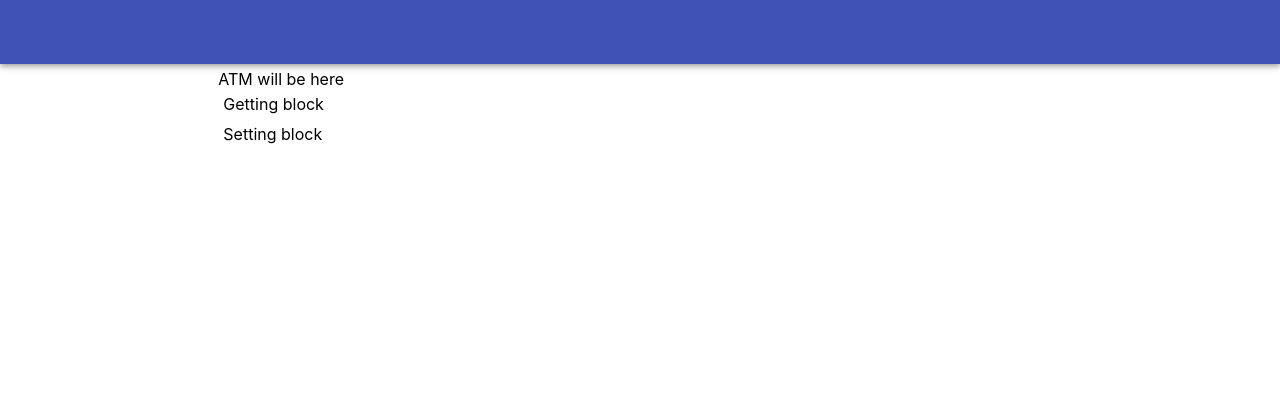
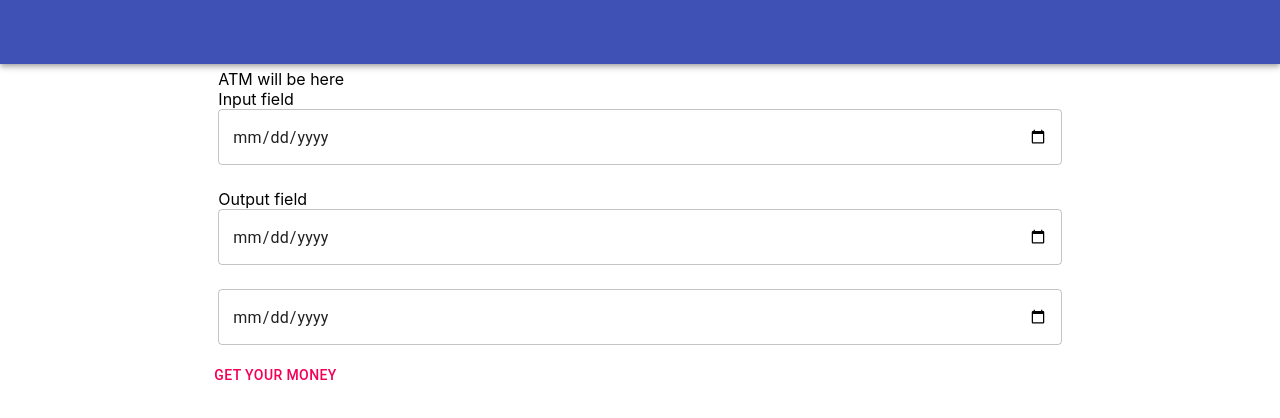
Before and after one commit to thismytests/Depositphotos, a React (Create React App) app: page / in a window 1280 px wide. Shown: the top 418 px of the page. Built offline with nearby package versions, Linux system fonts and the light colour scheme.

Commit message:
In progress.

```diff
--- a/package.json
+++ b/package.json
@@ -11,11 +11,14 @@
     "@types/react": "^16.9.43",
     "@types/react-dom": "^16.9.8",
     "@types/react-router-dom": "^5.1.5",
+    "@types/yup": "^0.29.3",
+    "formik": "^2.1.5",
     "react": "^16.13.1",
     "react-dom": "^16.13.1",
     "react-router-dom": "^5.2.0",
     "react-scripts": "3.4.1",
-    "typescript": "^3.9.7"
+    "typescript": "^3.9.7",
+    "yup": "^0.29.1"
   },
   "scripts": {
     "start": "react-scripts start",
--- /dev/null
+++ b/src/pages/Atm/components/atm_getting_block/formValidation.ts
@@ -0,0 +1,8 @@
+import * as yup from 'yup';
+
+export default yup.object().shape({
+  inputField: yup
+    .date(),
+  outputField: yup
+    .date()
+});
--- a/src/pages/Atm/components/atm_getting_block/index.tsx
+++ b/src/pages/Atm/components/atm_getting_block/index.tsx
@@ -1,21 +1,120 @@
 import React from 'react';
 
-// material
-import {Grid} from '@material-ui/core';
-
-// styles
-import {useStyles} from './styles';
+// formik
+import {Form, Formik} from 'formik';
 
 
-export default function AtmGettingBlock() {
-  const classes = useStyles();
+// material ui
+import {Grid, Typography} from '@material-ui/core';
+import TextField from "@material-ui/core/TextField";
+import Button from "@material-ui/core/Button";
+
+
+// locale
+import {locale} from './locale';
+
+// form validation
+import formValidation from './formValidation';
+
+// types
+import {FormProps} from './types';
+
+
+const FORMS_NAMES: {
+  INPUT_FIELD: string;
+  OUTPUT_FIELD: string
+} = {
+  INPUT_FIELD: 'inputField',
+  OUTPUT_FIELD: 'outputField',
+};
+
+
+export default function AtmGettingBlock(
+  {
+    onSubmit,
+    errorCode
+  }: FormProps) {
+
+
+  const initialFormValues = {
+    [FORMS_NAMES.INPUT_FIELD]: ''
+  };
 
   return (
-    <Grid container item xs={12}>
-      <Grid item container xs={12} className={classes.item}>
-        Getting block
-      </Grid>
+    <Formik
+      initialValues={initialFormValues}
+      validationSchema={formValidation}
+      isInitialValid={formValidation.isValidSync(initialFormValues)}
+      onSubmit={(input, actions) => {
+        actions.setSubmitting(true);
 
-    </Grid>
-  )
+        const {inputField} = input;
+        const {outputField} = input;
+
+        const formData: {
+          inputField: string;
+          outputField: string;
+        } = {
+          inputField,
+          outputField
+        };
+
+        return onSubmit(formData).finally(() => actions.setSubmitting(false));
+      }}
+    >
+      {({values}) => (
+        <Form>
+          <Grid container spacing={3} alignItems="center">
+
+            {/*Title*/}
+            <Grid item xs={12}>
+              {locale.INPUT_FIELD}
+              <TextField
+                fullWidth
+                name={FORMS_NAMES.INPUT_FIELD}
+                id={FORMS_NAMES.INPUT_FIELD}
+                variant="outlined"
+                type="date"
+              />
+            </Grid>
+
+            {/*Title*/}
+            <Grid item xs={12}>
+              {locale.OUTPUT_FIELD}
+              <TextField
+                fullWidth
+                name={FORMS_NAMES.OUTPUT_FIELD}
+                id={FORMS_NAMES.OUTPUT_FIELD}
+                variant="outlined"
+                type="date"
+              />
+            </Grid>
+            {/*birthday name*/}
+            <Grid item xs={12}>
+              <TextField
+                fullWidth
+                name={FORMS_NAMES.INPUT_FIELD}
+                id={FORMS_NAMES.INPUT_FIELD}
+                variant="outlined"
+                type="date"
+              />
+            </Grid>
+
+            {/*submit button*/}
+            <Button color="secondary"
+                    type="submit">
+              {locale.GET}
+            </Button>
+
+            {/*  error code*/}
+            {errorCode && (
+              <Grid item xs={12}>
+                <Typography color="error">{errorCode}</Typography>
+              </Grid>
+            )}
+          </Grid>
+        </Form>
+      )}
+    </Formik>
+  );
 }
--- /dev/null
+++ b/src/pages/Atm/components/atm_getting_block/locale.ts
@@ -0,0 +1,9 @@
+export const locale: {
+  INPUT_FIELD: string;
+  OUTPUT_FIELD: string;
+  GET: string;
+} = {
+  INPUT_FIELD: 'Input field',
+  OUTPUT_FIELD: 'Output field',
+  GET: 'Get Your Money',
+};
--- /dev/null
+++ b/src/pages/Atm/components/atm_getting_block/types.ts
@@ -0,0 +1,9 @@
+export interface FormProps {
+  onSubmit: (params: FormData) => Promise<void>;
+  errorCode: string;
+}
+
+export interface FormData {
+  inputField: string,
+  outputField: string
+}
--- a/src/pages/Atm/index.tsx
+++ b/src/pages/Atm/index.tsx
@@ -1,4 +1,4 @@
-import React, {useEffect, useState} from 'react';
+import React from 'react';
 import {RouteComponentProps} from 'react-router';
 
 // material
@@ -6,22 +6,29 @@ import {Grid} from '@material-ui/core';
 
 // components
 import AtmGettingBlock from './components/atm_getting_block';
-import AtmSettingBlock from './components/atm_setting_block';
+
+// types
+import {FormProps, FormData} from './components/atm_getting_block/types';
 
 // styles
-
 import {useStyles} from './styles';
-
 
 export default function ATM(props: RouteComponentProps) {
   const classes = useStyles();
+
+  const atbGettingForm: FormProps = {
+    onSubmit: function (data: FormData) {
+      console.log('ATM component ', data);
+      return Promise.resolve() as Promise<any>;
+    },
+    errorCode: ''
+  };
 
   return (
     <Grid container item xs={12}>
       <Grid item container xs={12} className={classes.item}>
         ATM will be here
-        <AtmGettingBlock/>
-        <AtmSettingBlock/>
+        <AtmGettingBlock {...atbGettingForm}/>
       </Grid>
 
     </Grid>
```
